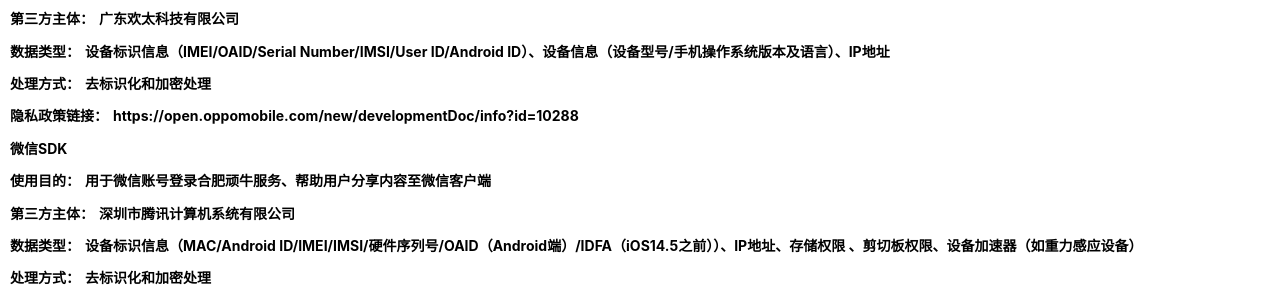
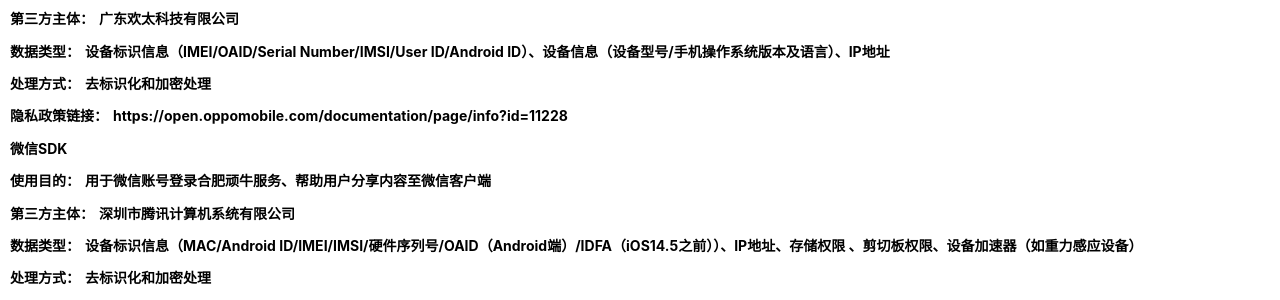
Before and after one commit to yongqi886/yongqi886.github.io, a Jekyll site: the page privacy.html, which Jekyll copies as it is, in a window 1280 px wide and 900 px high, scrolled down 4069 px. Shown: the part 153-453 px from the top of the window. Built offline with Jekyll 4.4.1, drawn with Linux system fonts in a browser that asks for light colours; part of the change alters nothing that is shown.

Commit message:
Update privacy.html

```diff
--- a/privacy.html
+++ b/privacy.html
@@ -274,7 +274,7 @@
 				<li><strong>处理方式：</strong>去标识化和加密处理<br>
 					<p>
 			<ul class="level-1">
-				<li><strong>隐私政策链接：</strong>https://open.oppomobile.com/new/developmentDoc/info?id=10288<br>
+				<li><strong>隐私政策链接：</strong>https://open.oppomobile.com/documentation/page/info?id=11228<br>
 					<p>
 			<ul class="level-1">
 				<li><strong>微信SDK</strong><br>
```
